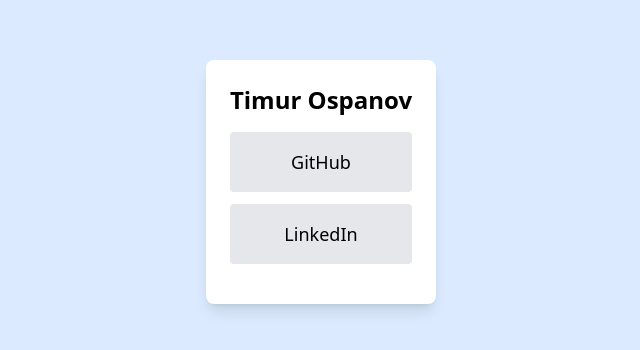
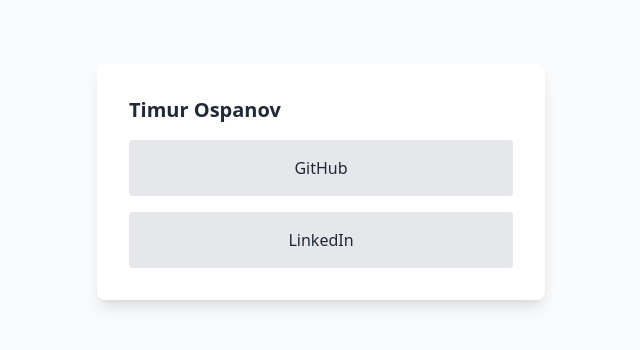
Before and after one commit to nag132/Personal-Website, a plain HTML site: page index.html in a window 1280 px wide. Shown: the part 218-568 px from the top of the page, without its empty margins (319-959 px from the left). Drawn offline with nearby package versions, Linux system fonts and the light colour scheme.

Commit message:
Update index.html

```diff
--- a/index.html
+++ b/index.html
@@ -4,25 +4,40 @@
 <head>
     <meta charset="UTF-8">
     <meta name="viewport" content="width=device-width, initial-scale=1.0">
-    <title>Profile Links</title>
+    <title>Interactive Links</title>
     <script src="https://cdn.tailwindcss.com"></script>
     <style>
-        /* Additional styles if needed */
+        /* Additional CSS for hover effect */
+        .hover-effect:hover {
+            background: linear-gradient(135deg, #3b82f6, #60a5fa);
+            color: white;
+        }
     </style>
 </head>
 
-<body class="bg-blue-100 min-h-screen flex items-center justify-center">
-    <div class="bg-white p-6 rounded-lg shadow-lg">
-        <div class="mb-4">
-            <h1 class="text-2xl font-bold text-center mb-4">Timur Ospanov</h1>
-            <div class="flex flex-col space-y-3">
+<body class="bg-gray-50">
+    <div class="min-h-screen flex items-center justify-center">
+        <div class="bg-white p-8 rounded-lg shadow-lg max-w-md w-full">
+            <div class="mb-4">
+                <h1 class="text-xl font-semibold text-gray-800">Timur Ospanov</h1>
+            </div>
+            <div class="mb-4">
                 <a href="https://github.com/nag132" target="_blank"
-                    class="block p-4 bg-gray-200 rounded text-center text-lg font-medium hover:bg-gray-300 transition-colors">GitHub</a>
+                    class="block p-4 text-center text-gray-800 bg-gray-200 rounded hover-effect transition duration-300 ease-in-out">
+                    GitHub
+                </a>
+            </div>
+            <div>
                 <a href="https://www.linkedin.com/in/ospanovtimur" target="_blank"
-                    class="block p-4 bg-gray-200 rounded text-center text-lg font-medium hover:bg-gray-300 transition-colors">LinkedIn</a>
+                    class="block p-4 text-center text-gray-800 bg-gray-200 rounded hover-effect transition duration-300 ease-in-out">
+                    LinkedIn
+                </a>
             </div>
         </div>
     </div>
+    <script>
+        // Any additional JavaScript can be added here
+    </script>
 </body>
 
 </html>
```
